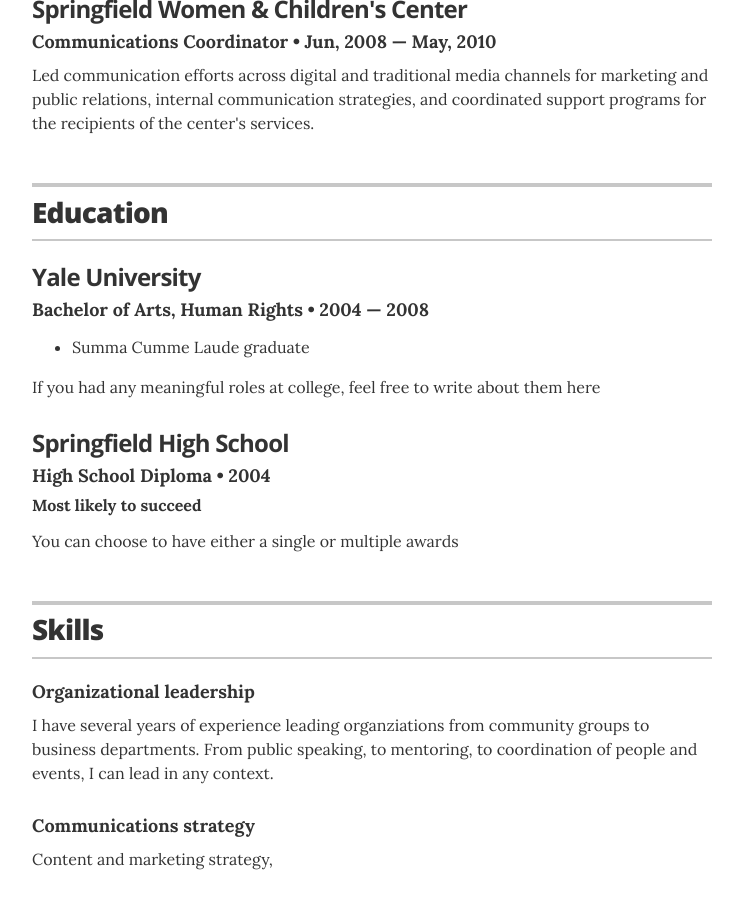
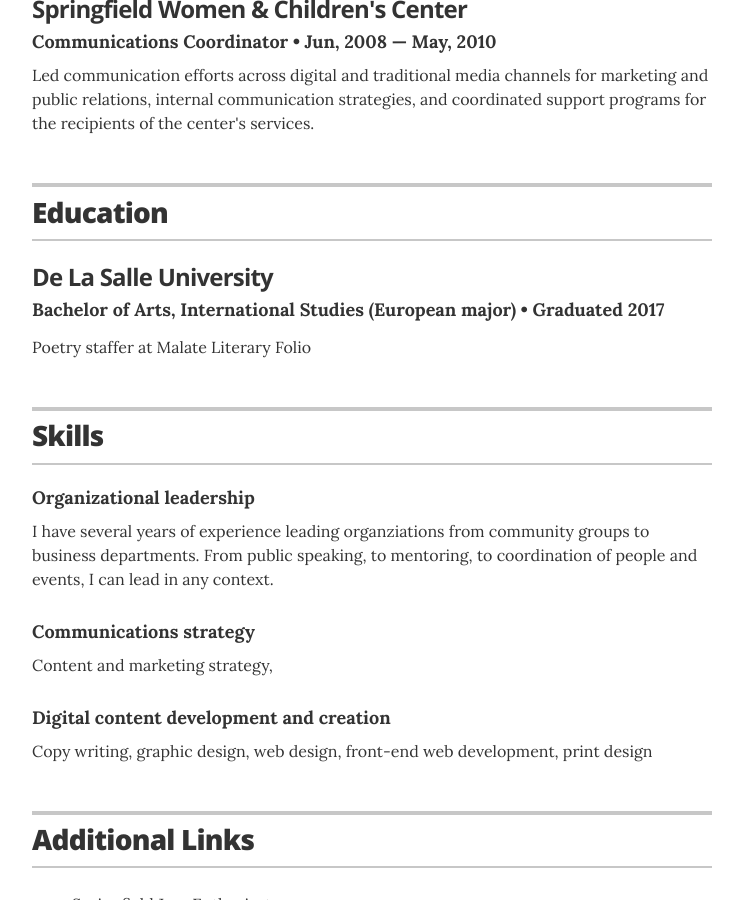
Before and after one commit to eragranada/cv, a Jekyll site: the page built from index.html, in a window 1280 px wide and 900 px high, scrolled down 709 px. Shown: the whole window, without its empty margins (268-1011 px from the left). Built offline with Jekyll 4.4.1, drawn with Linux system fonts in a browser that asks for light colours.

Commit message:
College creds

```diff
--- a/_data/education.yml
+++ b/_data/education.yml
@@ -1,13 +1,7 @@
 # Degree
-- degree: Bachelor of Arts, Human Rights
-  uni: Yale University
-  year: 2004 &mdash; 2008
-  awards:
-    - award: Summa Cumme Laude graduate
-  summary: If you had any meaningful roles at college, feel free to write about them here
-
-- degree: High School Diploma
-  uni: Springfield High School
-  year: 2004
-  award: Most likely to succeed
-  summary: You can choose to have either a single or multiple awards
+- degree: Bachelor of Arts, International Studies (European major)
+  uni: De La Salle University
+  year: Graduated 2017
+  # awards:
+  #  - award: Summa Cumme Laude graduate
+  summary: Poetry staffer at Malate Literary Folio
```
